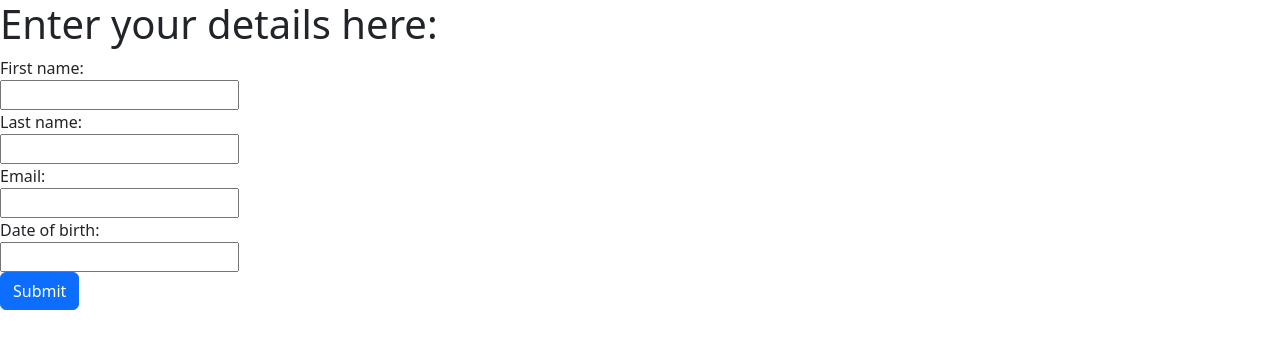
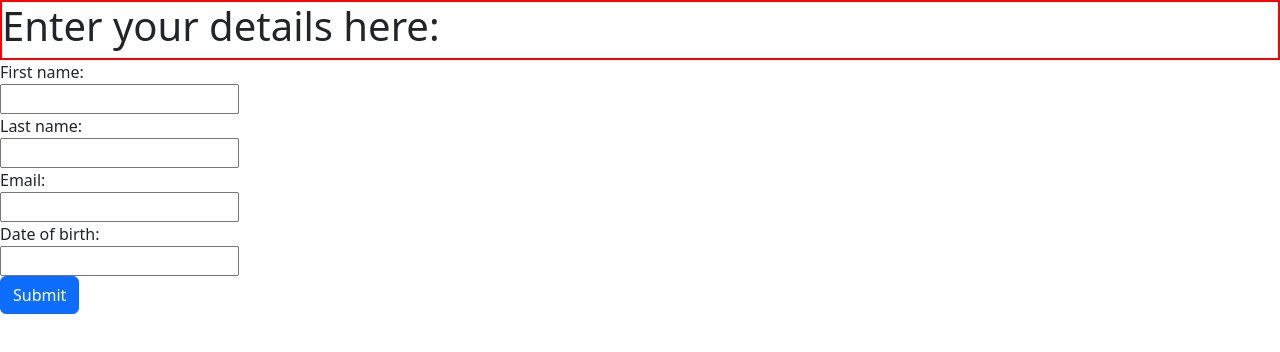
Before and after one commit to Kevasc/confetti-form, a plain HTML site: page index.html in a window 1280 px wide. Drawn offline with nearby package versions, Linux system fonts and the light colour scheme.

Commit message:
linked css properly, changed 'id' to 'class' (divs) and changed the title to 'Seodium Form'

```diff
--- a/index.html
+++ b/index.html
@@ -4,18 +4,17 @@
 <head>
     <meta charset="utf-8">
     <meta name="viewport" content="width=device-width, initial-scale=1">
-    <title>Bootstrap demo</title>
-    <link href="/Users/kevascole/coding/seodium-project/index.css">
+    <link rel="stylesheet" href="index.css">
     <link href="https://cdn.jsdelivr.net/npm/bootstrap@5.3.3/dist/css/bootstrap.min.css" rel="stylesheet"
         integrity="sha384-QWTKZyjpPEjISv5WaRU9OFeRpok6YctnYmDr5pNlyT2bRjXh0JMhjY6hW+ALEwIH" crossorigin="anonymous">
-
+    <title>Seodium Form</title>
 </head>
 
 <body>
-    <div id="title-container">
+    <div class="title-container">
         <h1>Enter your details here:</h1>
     </div>
-    <div id="form-container">
+    <div class="form-container">
         <form>
             <label for="fname">First name:</label><br>
             <input type="text" id="fname" name="fname"><br>
```
